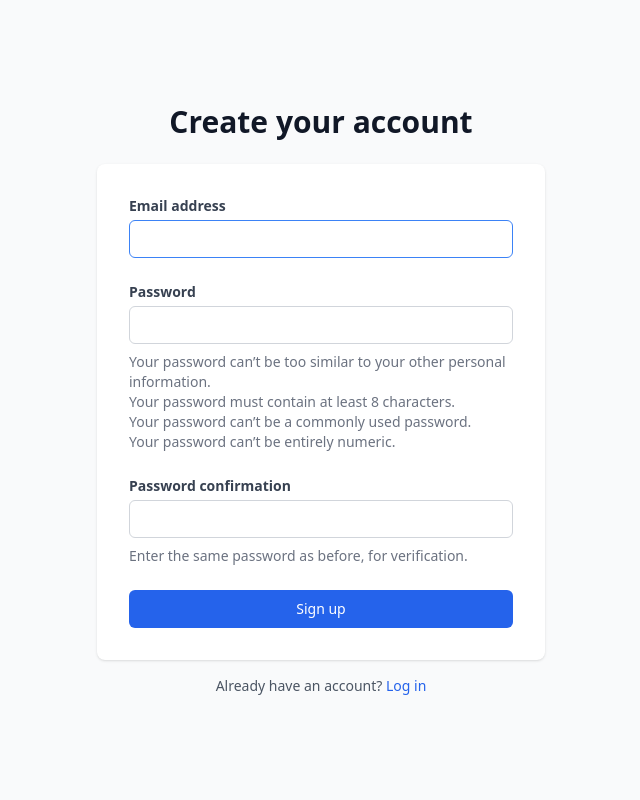
After one commit to Code4PuertoRico/una-hora, a Django app: page /account/signup/ in a window 1280 px wide. The commit adds this page. Shown: the whole page, without its empty margins (319-959 px from the left). Run offline with Django 3.2, Linux system fonts and the light colour scheme; some libraries are stand-ins or nearby versions.

Commit message:
Add username/password authentication
- Add `SignUpView` & form
- Add Log in view
- Add example `ProfileView`
- Set login url
- Set login redirect url
- Set logout redirect url

```diff
--- a/config/settings/base.py
+++ b/config/settings/base.py
@@ -173,6 +173,9 @@ LOGGING = {
 }
 
 AUTH_USER_MODEL = "users.User"
+LOGIN_URL = "/account/login"
+LOGIN_REDIRECT_URL = '/'
+LOGOUT_REDIRECT_URL = '/'
 
 SITE_ID = 1
 
--- a/config/urls.py
+++ b/config/urls.py
@@ -22,6 +22,8 @@ from django.views.generic import TemplateView
 urlpatterns = [
     path("", TemplateView.as_view(template_name="base.html"), name="home-example"),
     path("admin/", admin.site.urls),
+    path("account/", include('una_hora.users.urls')),
+    path('account/', include('django.contrib.auth.urls')), # new
 ]
 
 if settings.DEBUG:
--- a/templates/base.html
+++ b/templates/base.html
@@ -10,11 +10,24 @@
 		{% tailwind_css %}
 	</head>
 
-	<body class="bg-grey font-serif leading-normal tracking-normal">
+	<body class="bg-gray-50 font-sans leading-normal tracking-normal">
+		{% block main %}
 		<div class="container mx-auto">
-			<section class="flex items-center justify-center h-screen">
-				<h1 class="text-5xl">Django + Tailwind = ❤️</h1>
+			<section class="flex flex-col items-center justify-center h-screen">
+				<h1 class="text-5xl font-bold">1Hora</h1>
+				{% if user.is_authenticated %}
+				<p class="mt-4 text-center text-sm text-gray-600">
+					Logged in as {{ user.email }}
+					<a class="font-medium text-blue-600 hover:text-blue-500" href="/account/logout">Log out</a>
+				</p>
+				<p class="mt-4 text-center text-sm text-gray-600">See your <a class="font-medium text-blue-600 hover:text-blue-500" href="/account/profile">Profile</a></p>
+				{% else %}
+				<p class="mt-4 text-center text-sm text-gray-600">
+					<a class="font-medium text-blue-600 hover:text-blue-500" href="/account/login">Log in</a>
+				</p>
+				{% endif %}
 			</section>
 		</div>
+		{% endblock %}
 	</body>
 </html>
--- /dev/null
+++ b/templates/registration/base.html
@@ -0,0 +1,8 @@
+{% extends 'base.html' %}
+
+{% block main %}
+<main class="min-h-screen flex items-center justify-center py-12 px-4 sm:px-6 lg:px-8">
+  {% block content %}
+  {% endblock %}
+</main>
+{% endblock %}
--- /dev/null
+++ b/templates/registration/signup.html
@@ -0,0 +1,92 @@
+{% extends 'registration/base.html' %}
+
+{% block content %}
+<section class="flex flex-col items-center max-w-md w-full">
+  <div class="mb-6">
+    <h2 class="text-center text-3xl font-bold text-gray-900">Create your account</h2>
+  </div>
+  <div class="bg-white shadow p-8 rounded-lg w-full">
+    <form method="POST">
+      {% csrf_token %}
+
+      <div class="mb-6 flex flex-col w-full">
+        <label
+          for="{{ form.email.id_for_label }}"
+          class="text-gray-700 text-sm mb-1 font-semibold"
+        >
+          {{ form.email.label }}
+        </label>
+        <input
+          class="appearance-none relative block w-full px-3 py-2 border border-gray-300 placeholder-gray-500 text-gray-900 rounded-md focus:outline-none focus:ring-blue-500 focus:border-blue-500 focus:z-10 sm:text-sm"
+          id="{{form.email.id_for_label}}"
+          name="{{form.email.name}}"
+          type="email"
+          maxlength="254"
+          autofocus
+          required
+          autocapitalize="none"
+          autocomplete="email"
+        />
+        {% if form.email.errors %}
+        <div role="alert" aria-atomic="true" class="mt-2 text-sm text-red-600">{{form.email.errors}}</div>
+        {% endif %}
+      </div>
+
+      <div class="mb-6 flex flex-col w-full">
+        <label
+          for="{{ form.password1.id_for_label }}"
+          class="text-gray-700 text-sm mb-1 font-semibold"
+        >
+          {{ form.password1.label }}
+        </label>
+        <input
+          class="appearance-none relative block w-full px-3 py-2 border border-gray-300 placeholder-gray-500 text-gray-900 rounded-md focus:outline-none focus:ring-blue-500 focus:border-blue-500 focus:z-10 sm:text-sm"
+          id="{{form.password1.id_for_label}}"
+          name="{{form.password1.name}}"
+          type="password"
+          autocomplete="new-password"
+          required
+        />
+        {% if form.password1.errors %}
+        <div role="alert" aria-atomic="true" class="mt-2 text-sm text-red-600">{{form.password1.errors}}</div>
+        {% endif %}
+        <div class="mt-2 text-sm text-gray-500">{{form.password1.help_text}}</div>
+      </div>
+
+      <div class="mb-6 flex flex-col w-full">
+        <label
+          for="{{ form.password2.id_for_label }}"
+          class="text-gray-700 text-sm mb-1 font-semibold"
+        >
+          {{ form.password2.label }}
+        </label>
+        <input
+          class="appearance-none relative block w-full px-3 py-2 border border-gray-300 placeholder-gray-500 text-gray-900 rounded-md focus:outline-none focus:ring-blue-500 focus:border-blue-500 focus:z-10 sm:text-sm"
+          id="{{form.password2.id_for_label}}"
+          name="{{form.password2.name}}"
+          type="password"
+          autocomplete="new-password"
+          required
+        />
+        {% if form.password2.errors %}
+        <div role="alert" aria-atomic="true" class="mt-2 text-sm text-red-600">{{form.password2.errors}}</div>
+        {% endif %}
+        <p class="mt-2 text-sm text-gray-500">{{form.password2.help_text}}</p>
+      </div>
+
+      <button
+        class="mt-4 relative w-full flex justify-center py-2 px-4 border border-transparent text-sm font-medium rounded-md text-white bg-blue-600 hover:bg-blue-700 focus:outline-none focus:ring-2 focus:ring-offset-2 focus:ring-blue-500"
+        type="submit">Sign up</button>
+    </form>
+  </div>
+  {% if form.non_field_errors %}
+  <div role="alert" aria-atomic="true" class="text-red-600 mt-4">
+    {{ form.non_field_errors }}
+  </div>
+  {% endif %}
+  <p class="mt-4 text-center text-sm text-gray-600">
+    Already have an account?
+    <a class="font-medium text-blue-600 hover:text-blue-500" href="/account/login">Log in</a>
+  </p>
+</section>
+{% endblock %}
--- /dev/null
+++ b/una_hora/users/urls.py
@@ -0,0 +1,9 @@
+from django.urls import path
+
+from .views import SignUpView, ProfileView
+
+
+urlpatterns = [
+    path('signup/', SignUpView.as_view(), name='signup'),
+    path('profile/', ProfileView.as_view(), name='profile'),
+]
--- /dev/null
+++ b/una_hora/users/views.py
@@ -0,0 +1,14 @@
+from django.urls import reverse_lazy
+from django.views import generic
+from django.contrib.auth.mixins import LoginRequiredMixin
+
+from .forms import CustomUserCreationForm
+
+
+class SignUpView(generic.CreateView):
+    form_class = CustomUserCreationForm
+    success_url = reverse_lazy('login')
+    template_name = 'registration/signup.html'
+
+class ProfileView(LoginRequiredMixin, generic.TemplateView):
+    template_name = 'users/profile.html'
```
Also changed, not shown: templates/registration/login.html (added, +63 -0 lines), templates/users/profile.html (added, +12 -0 lines).
